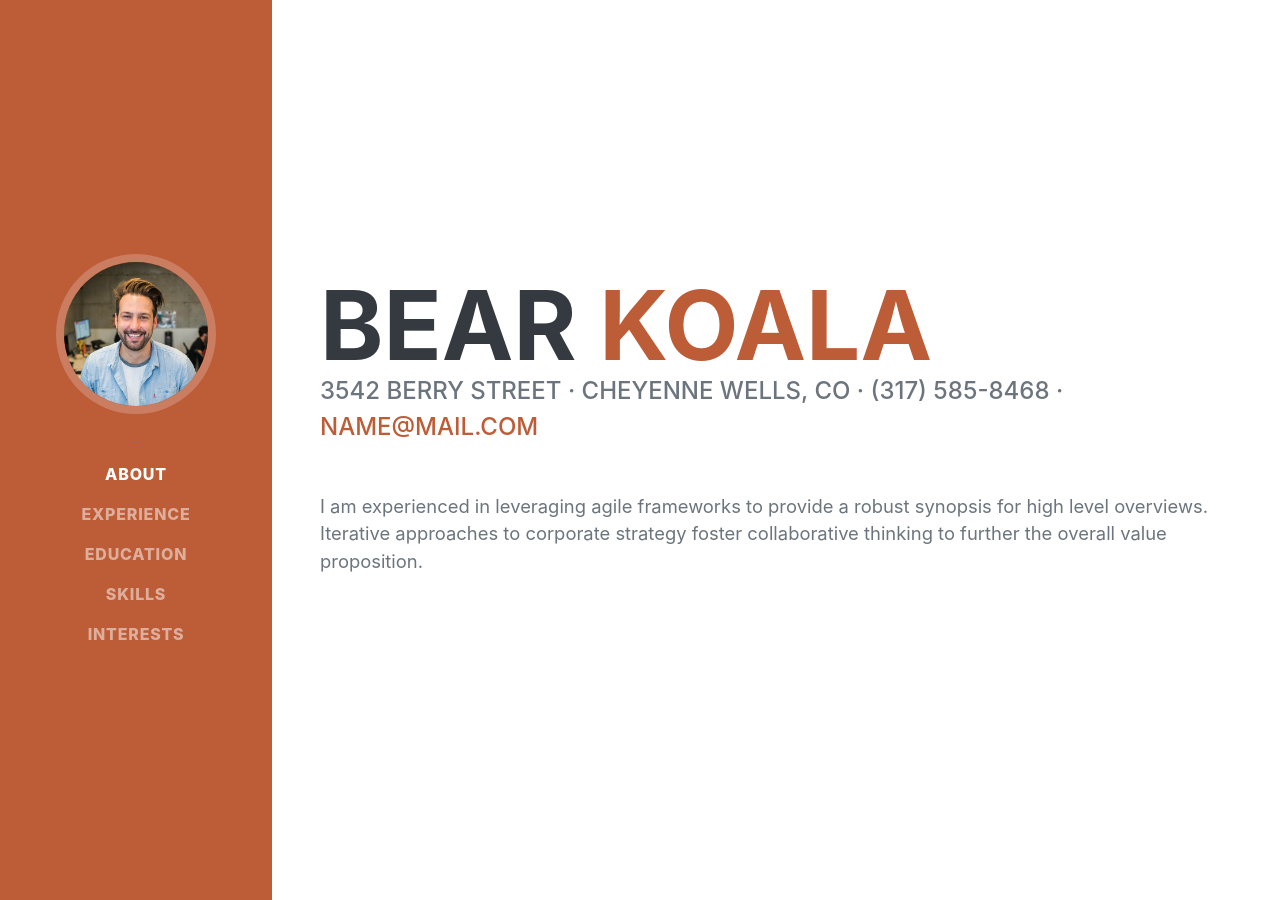
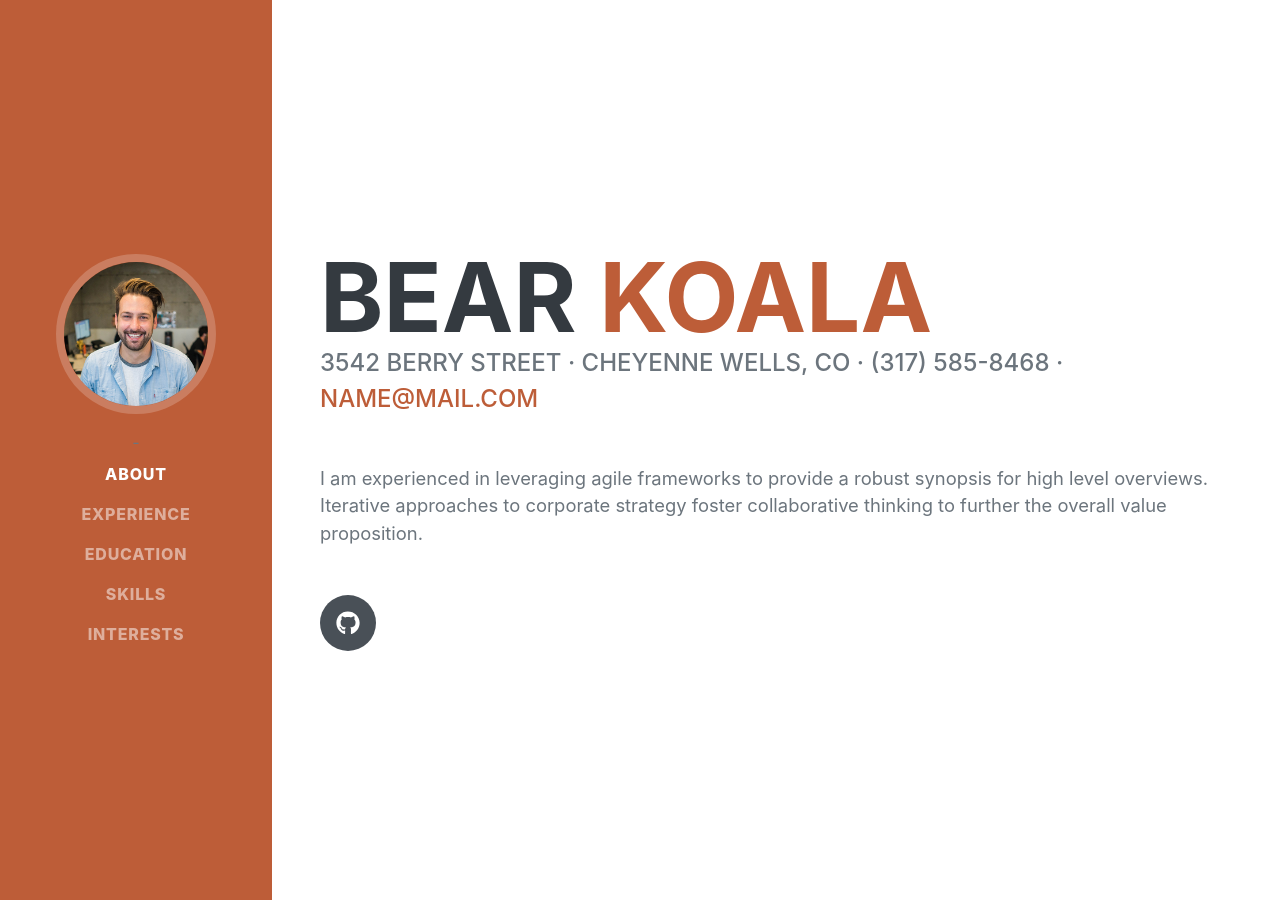
Before and after one commit to KoalaBear/Jekyll-CV, a Jekyll site: the page built from index.md, in a window 1280 px wide and 900 px high. Built offline with Jekyll 4.4.1, drawn with Linux system fonts in a browser that asks for light colours; some web fonts are replaced.

Commit message:
Fixed Jekyll ifstatments bug

```diff
--- a/_layouts/default.html
+++ b/_layouts/default.html
@@ -58,7 +58,20 @@
                         <a href="mailto:{{ page.email }}">{{ page.email }}</a>
                     </div>
                     <p class="lead mb-5">{{ page.summary }}</p>
-
+                    <div class="social-icons">
+                        {% if page.linkedin != "" %}
+                        <a class="social-icon" href="{{ page.linkedin }}"><i class="fab fa-linkedin-in"></i></a>
+                        {% endif %}
+                        {% if page.github != "" %}
+                        <a class="social-icon" href="{{ page.github }}"><i class="fab fa-github"></i></a>
+                        {% endif %}
+                        {% if page.twitter != "" %}
+                        <a class="social-icon" href="{{ page.twitter }}"><i class="fab fa-twitter"></i></a>
+                        {% endif %}
+                        {% if page.facebook != "" %}
+                        <a class="social-icon" href="{{ page.facebook }}"><i class="fab fa-facebook-f"></i></a>
+                        {% endif %}
+                    </div>
                 </div>
             </section>
             <hr class="m-0" />
```
